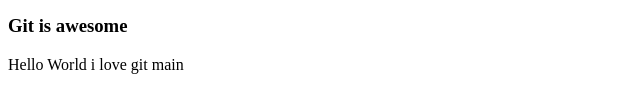
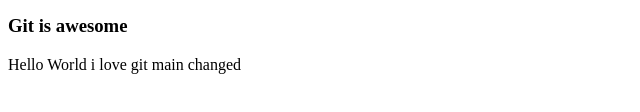
Before and after one commit to nehmtech/dog, a plain HTML site: page index.html in a window 1280 px wide. Shown: the part 142-254 px from the top of the page, 0-640 px from the left. Drawn offline with Linux system fonts and the light colour scheme.

Commit message:
Forked repository v1

```diff
--- a/index.html
+++ b/index.html
@@ -10,6 +10,6 @@
     <h3>Git is awesome</h3>
     <p>I must practice coding</p>
     <h3>Git is awesome</h3>
-    <p>Hello World i love git main</p>
+    <p>Hello World i love git main changed</p>
 </body>
 </html>
```
